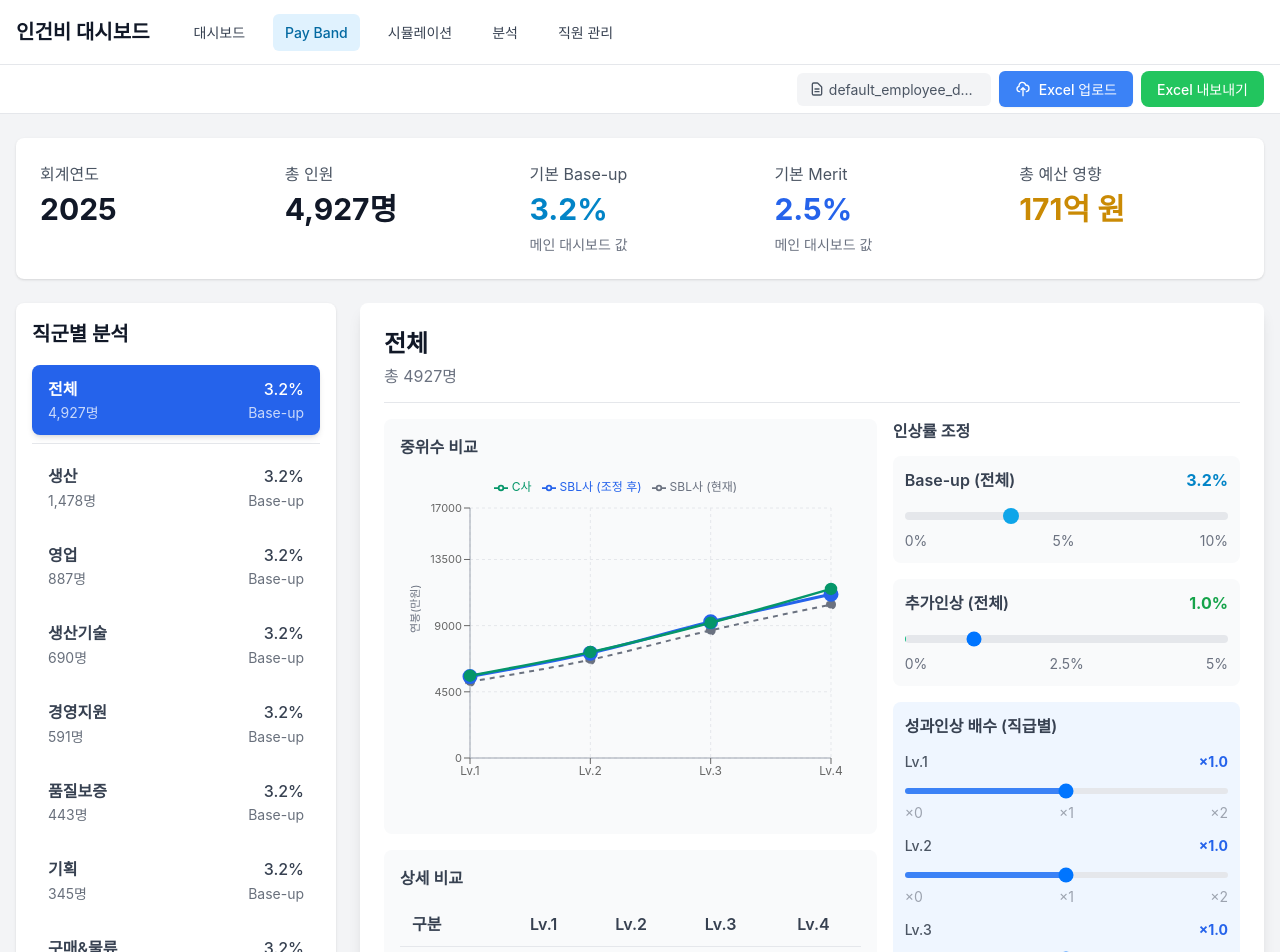
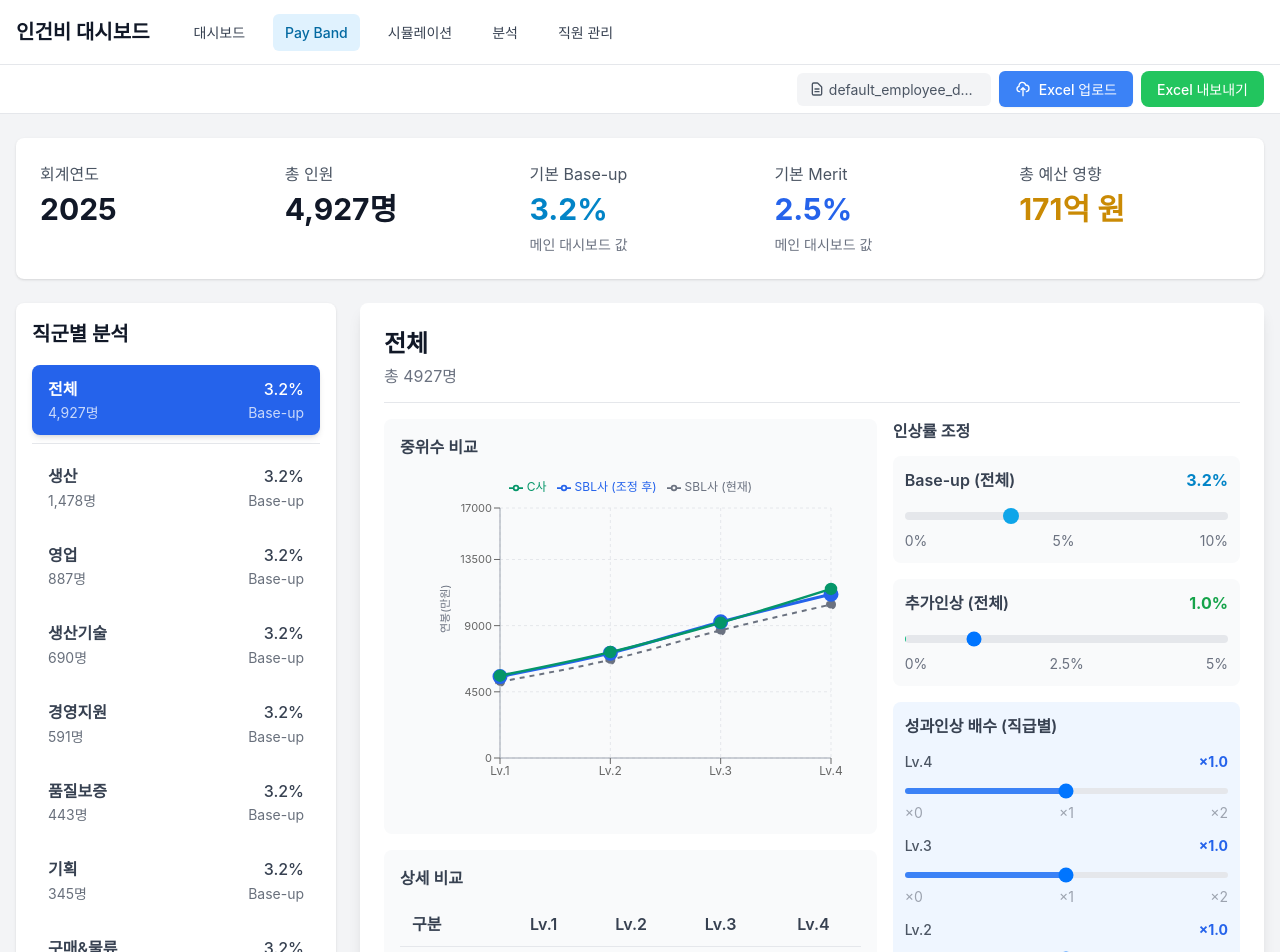
Before and after one commit to haans-kim/WageDashboard2, a Next.js app: page /bands in a window 1280 px wide. Shown: the top 952 px of the page. Built offline with nearby package versions, Linux system fonts and the light colour scheme.

Commit message:
UI: Pay Band 차트 개선
- 차트 왼쪽 마진을 10에서 40으로 증가하여 데이터 점들이 Y축에서 떨어져 보이도록 수정
- 성과인상 배수 슬라이더 순서를 Lv.4부터 표시하도록 변경 (Lv.4 → Lv.3 → Lv.2 → Lv.1)

```diff
--- a/src/components/band/PayBandLineChart.tsx
+++ b/src/components/band/PayBandLineChart.tsx
@@ -84,7 +84,7 @@ export function PayBandLineChart({ data, bandName }: PayBandLineChartProps) {
       <ResponsiveContainer width="100%" height={350}>
         <LineChart
           data={data}
-          margin={{ top: 10, right: 30, left: 10, bottom: 30 }}
+          margin={{ top: 10, right: 30, left: 40, bottom: 30 }}
         >
           <CartesianGrid strokeDasharray="3 3" stroke="#e5e7eb" />
 
--- a/src/components/band/RaiseSliderPanel.tsx
+++ b/src/components/band/RaiseSliderPanel.tsx
@@ -86,7 +86,7 @@ export function RaiseSliderPanel({
       <div className="p-3 bg-blue-50 rounded-lg">
         <h4 className="text-base font-semibold text-gray-700 mb-3">성과인상 배수 (직급별)</h4>
         <div className="space-y-3">
-          {Object.entries(meritMultipliers).map(([level, multiplier]) => (
+          {Object.entries(meritMultipliers).reverse().map(([level, multiplier]) => (
             <div key={level}>
               <div className="flex justify-between items-center mb-1">
                 <label className="text-sm font-medium text-gray-600">{level}</label>
```
